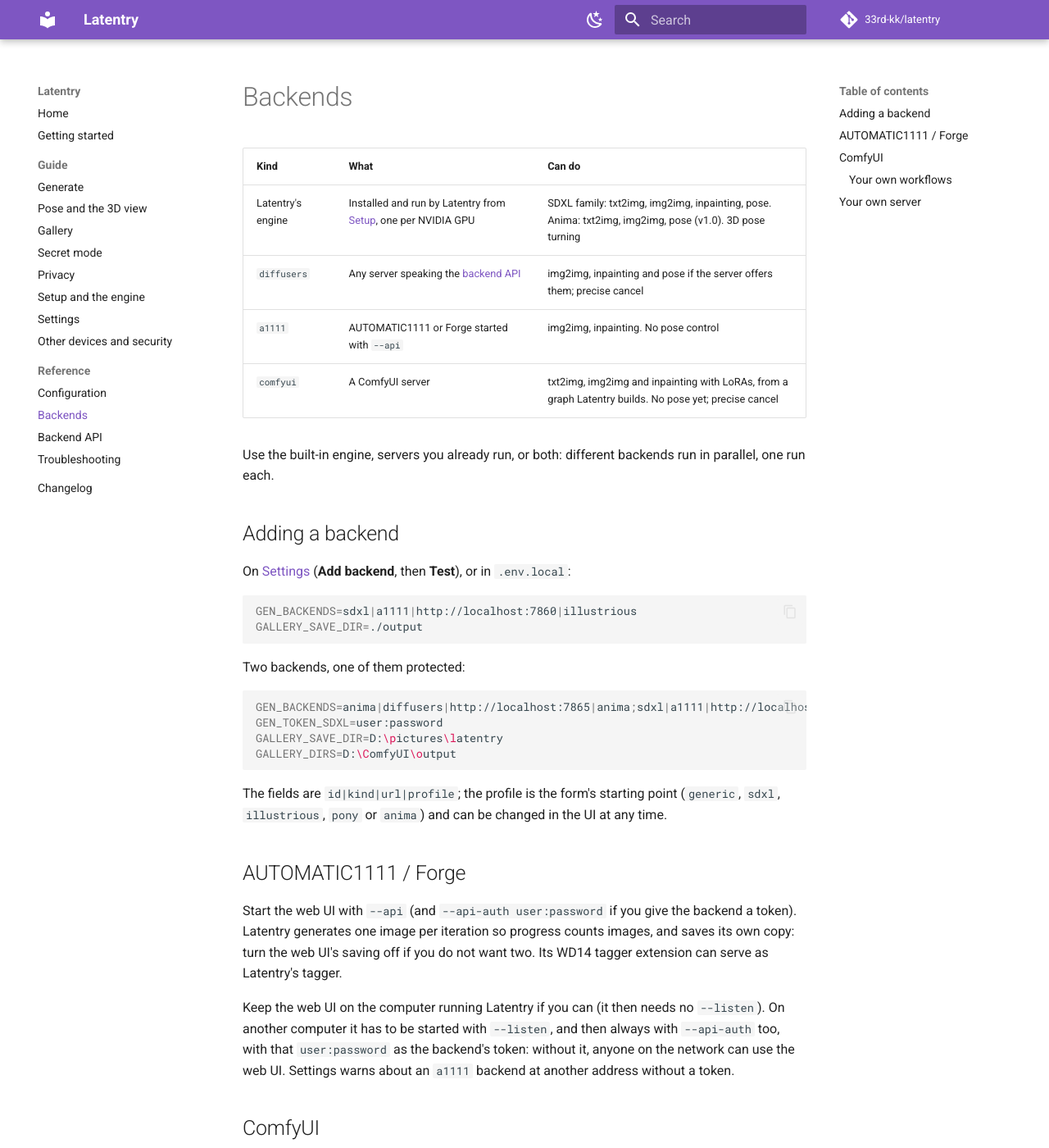
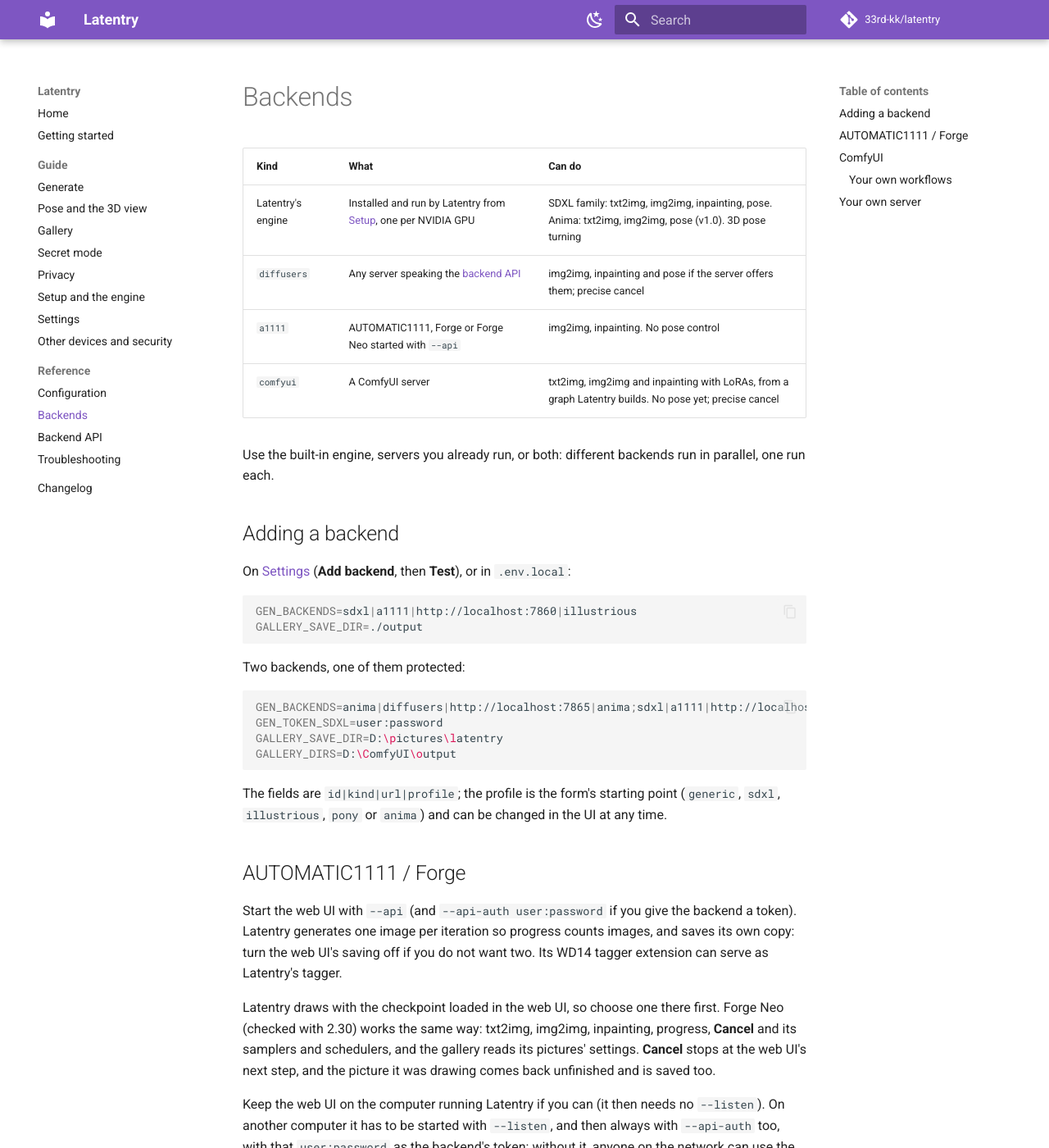
Before and after one commit to 33rd-kk/latentry, an MkDocs documentation site: the page built from docs/reference/backends.md, in a window 1280 px wide and 1400 px high. Shown: the whole window at 82% size. Built offline with MkDocs 1.6.1 and Material for MkDocs 9.7.7, drawn with Linux system fonts in a browser that asks for light colours; comment, search, counter and statistics services are not loaded.

Commit message:
Check Forge Neo as an a1111 backend, and fix A1111 progress after a change of steps (#79)
Forge Neo 2.30 with --api works as an a1111 backend: txt2img, img2img,
inpainting, progress, cancel, samplers and schedulers, and the gallery
reads its pictures. The README and the backend reference say so.

The check found a bug shared with A1111: the web UI starts the job before
it sets the step count, so the adapter's start event carried the previous
run's count (20 from a txt2img while an img2img did 11). The adapter now
announces the start again when the count changes.

AGENTS.md: the heading level next dev writes.

Co-authored-by: Claude Opus 5.5 <noreply@anthropic.com>

```diff
--- a/docs/reference/backends.md
+++ b/docs/reference/backends.md
@@ -4,7 +4,7 @@
 |---|---|---|
 | Latentry's engine | Installed and run by Latentry from [Setup](../guide/engine.md), one per NVIDIA GPU | SDXL family: txt2img, img2img, inpainting, pose. Anima: txt2img, img2img, pose (v1.0). 3D pose turning |
 | `diffusers` | Any server speaking the [backend API](../backend-api.md) | img2img, inpainting and pose if the server offers them; precise cancel |
-| `a1111` | AUTOMATIC1111 or Forge started with `--api` | img2img, inpainting. No pose control |
+| `a1111` | AUTOMATIC1111, Forge or Forge Neo started with `--api` | img2img, inpainting. No pose control |
 | `comfyui` | A ComfyUI server | txt2img, img2img and inpainting with LoRAs, from a graph Latentry builds. No pose yet; precise cancel |
 
 Use the built-in engine, servers you already run, or both: different
@@ -39,6 +39,12 @@ Start the web UI with `--api` (and `--api-auth user:password` if you give the
 backend a token). Latentry generates one image per iteration so progress
 counts images, and saves its own copy: turn the web UI's saving off if you do
 not want two. Its WD14 tagger extension can serve as Latentry's tagger.
+
+Latentry draws with the checkpoint loaded in the web UI, so choose one there
+first. Forge Neo (checked with 2.30) works the same way: txt2img, img2img,
+inpainting, progress, **Cancel** and its samplers and schedulers, and the
+gallery reads its pictures' settings. **Cancel** stops at the web UI's next
+step, and the picture it was drawing comes back unfinished and is saved too.
 
 Keep the web UI on the computer running Latentry if you can (it then needs
 no `--listen`). On another computer it has to be started with `--listen`,
```
Also changed, not shown: AGENTS.md (+1 -1 lines), CHANGELOG.md (+8 -0 lines), README.md (+1 -1 lines), 2 other files.
